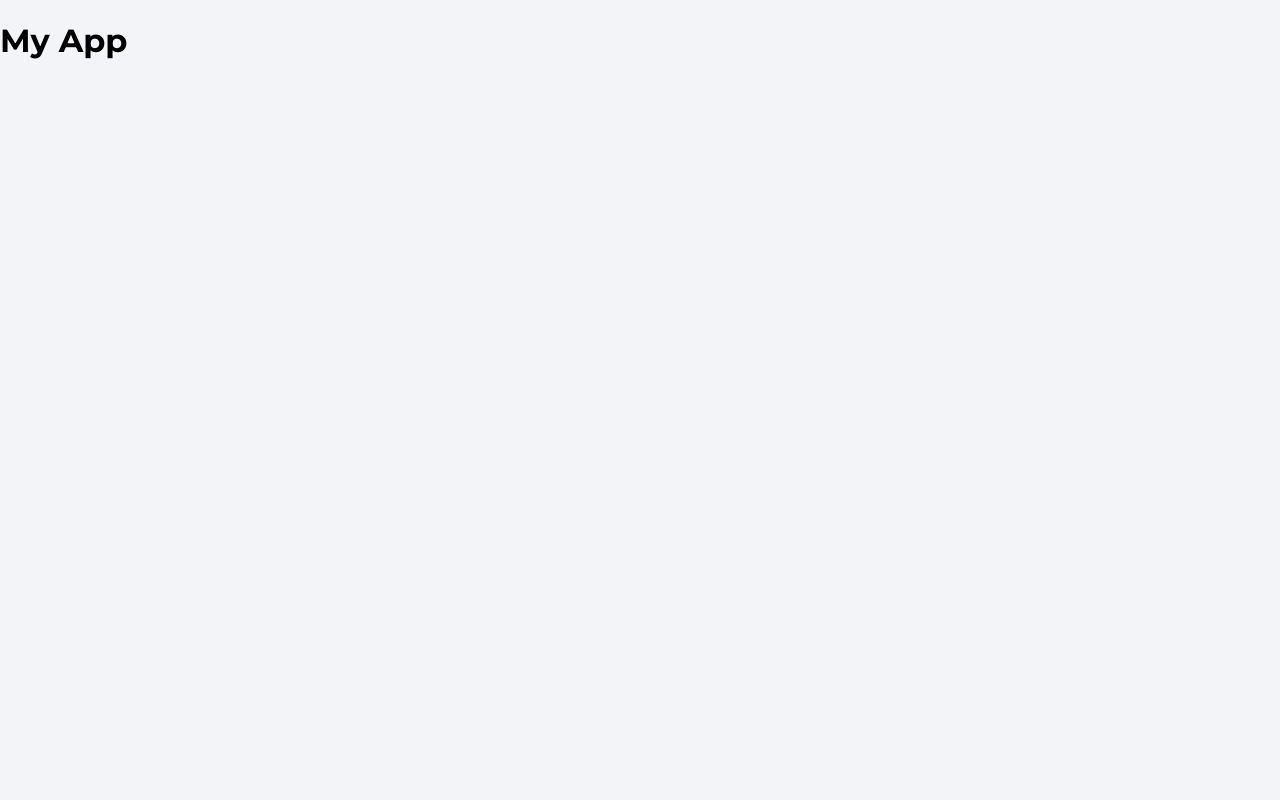
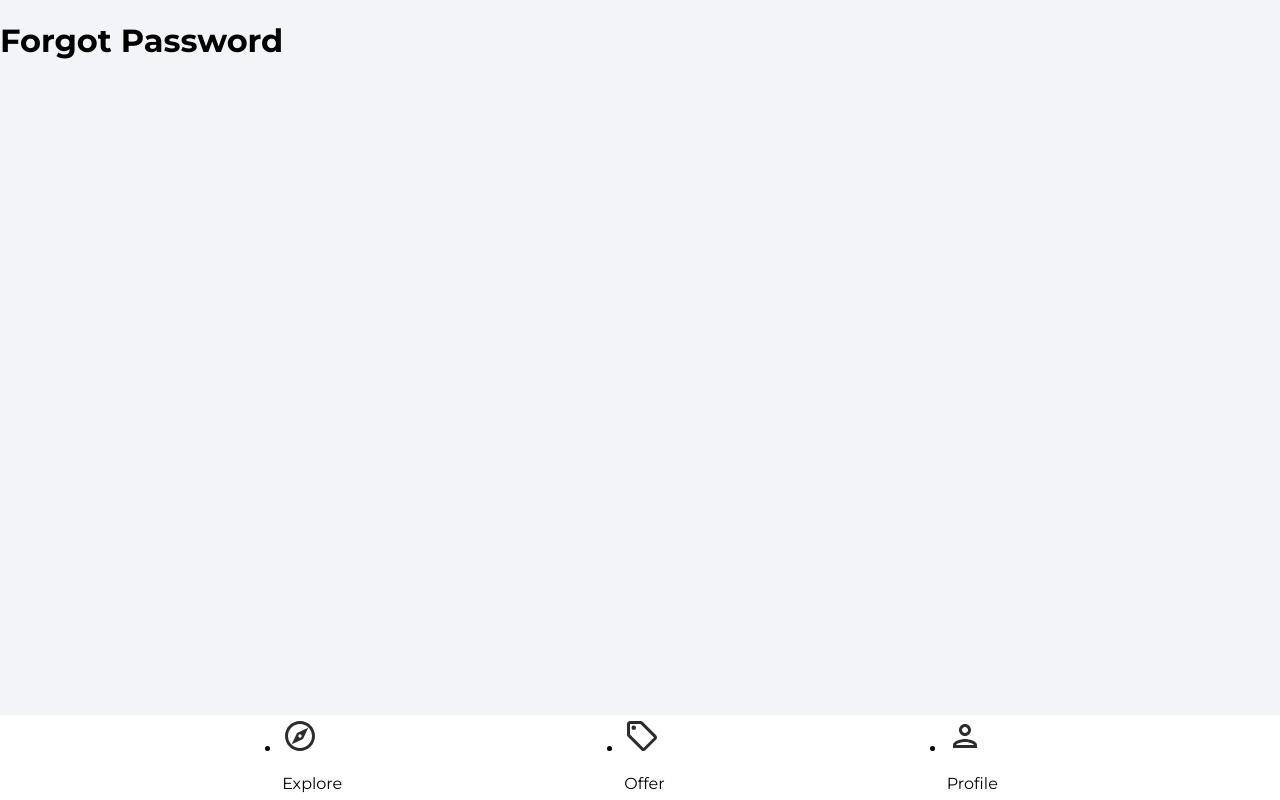
Before and after one commit to sonjayilmaz/HouseView-project, a React (Create React App) app: page /forgot-password in a window 1280 px wide. Built offline with nearby package versions, Linux system fonts and the light colour scheme.

Commit message:
added routes and navbar

```diff
--- a/package.json
+++ b/package.json
@@ -9,6 +9,7 @@
     "firebase": "^9.6.7",
     "react": "^17.0.2",
     "react-dom": "^17.0.2",
+    "react-router-dom": "^6.2.2",
     "react-scripts": "5.0.0",
     "web-vitals": "^2.1.4"
   },
--- a/public/index.html
+++ b/public/index.html
@@ -24,7 +24,7 @@
       work correctly both with client-side routing and a non-root public URL.
       Learn how to configure a non-root public URL by running `npm run build`.
     -->
-    <title>React App</title>
+    <title>HouseView Website</title>
   </head>
   <body>
     <noscript>You need to enable JavaScript to run this app.</noscript>
--- a/src/App.js
+++ b/src/App.js
@@ -1,6 +1,31 @@
+import {BrowserRouter as Router, Routes, Route}
+from 'react-router-dom'
+import Navbar from './components/Navbar';
+import Explore from './pages/Explore';
+import Offers from './pages/Offers'
+import Profile from './pages/Profile';
+import SignIn from './pages/SignIn';
+import SignUp from './pages/SignUp';
+import ForgotPassword from './pages/ForgotPassword';
+
+
+
+
 function App() {
   return (
-   <h1>My App</h1>
+    <>
+    <Router>
+      <Routes>
+    <Route path='/' element={<Explore/>}/>
+    <Route path='/offers' element={<Offers/>}/>
+    <Route path='/profile' element={<SignIn/>}/> {/*should be a private route*/}
+    <Route path='/sign-in' element={<SignIn/>}/>
+    <Route path='/sign-up' element={<SignUp/>}/>
+    <Route path='/forgot-password' element={<ForgotPassword/>}/>
+    </Routes>
+    <Navbar />
+    </Router>
+    </>
   );
 }
 
--- /dev/null
+++ b/src/components/Navbar.jsx
@@ -0,0 +1,29 @@
+import {useNavigate, useLocation} from 'react-router-dom'
+import {ReactComponent as OfferIcon} from '../assets/svg/localOfferIcon.svg'
+import {ReactComponent as ExploreIcon} from '../assets/svg/exploreIcon.svg'
+import {ReactComponent as PersonOutlineIcon} from '../assets/svg/personOutlineIcon.svg'
+
+function Navbar() {
+  return (
+    <footer className='navbar'>
+     <nav className="navbarNav">
+         <ul className="navbarListItems">
+             <li className="navBarListItem">
+                 <ExploreIcon fill='#2c2c2c' width='36px' height='36px'/>
+                 <p>Explore</p>
+                 </li>
+                 <li className="navBarListItem">
+                 <OfferIcon fill='#2c2c2c' width='36px' height='36px'/>
+                 <p>Offer</p>
+                 </li>
+                 <li className="navBarListItem">
+                 <PersonOutlineIcon fill='#2c2c2c' width='36px' height='36px'/>
+                 <p>Profile</p>
+                 </li>
+             </ul>
+         </nav>
+    </footer>
+  )
+}
+
+export default Navbar
--- /dev/null
+++ b/src/pages/Explore.jsx
@@ -0,0 +1,9 @@
+function Explore() {
+    return (
+        <div>
+     <h1>Explore</h1>
+     </div>
+    );
+  }
+
+  export default Explore;
--- /dev/null
+++ b/src/pages/ForgotPassword.jsx
@@ -0,0 +1,9 @@
+function ForgotPassword() {
+    return (
+        <div>
+     <h1>Forgot Password</h1>
+     </div>
+    );
+  }
+
+  export default ForgotPassword;
--- /dev/null
+++ b/src/pages/Offers.jsx
@@ -0,0 +1,9 @@
+function Offers() {
+    return (
+        <div>
+     <h1>Offers</h1>
+     </div>
+    );
+  }
+
+  export default Offers;
--- /dev/null
+++ b/src/pages/Profile.jsx
@@ -0,0 +1,9 @@
+function Profile() {
+    return (
+        <div>
+     <h1>Profile</h1>
+     </div>
+    );
+  }
+
+  export default Profile;
--- /dev/null
+++ b/src/pages/SignIn.jsx
@@ -0,0 +1,9 @@
+function SignIn() {
+    return (
+        <div>
+     <h1>Sign In</h1>
+     </div>
+    );
+  }
+
+  export default SignIn;
--- /dev/null
+++ b/src/pages/SignUp.jsx
@@ -0,0 +1,9 @@
+function SignUp() {
+    return (
+        <div>
+     <h1>Sign Up</h1>
+     </div>
+    );
+  }
+
+  export default SignUp;
```
Also changed, not shown: 1 other file (tests, documents, lock files or other folders).
